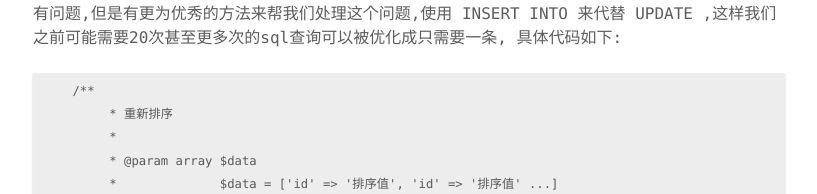
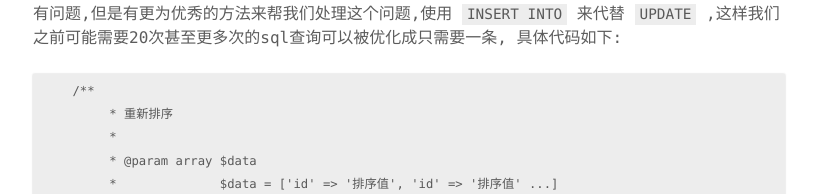
Before and after one commit to engineer-dahe/dahe.github.io, a Jekyll site: the page built from _posts/2017-06-12-mysql-bulk-update.md, in a window 1280 px wide. Shown: the part 671-865 px from the top of the page, without its empty margins (231-1048 px from the left). Built offline with Jekyll 4.4.1, drawn with Linux system fonts in a browser that asks for light colours; some of the changed text lies outside the part shown.

Commit message:
撰写博客

````diff
--- a/_posts/2017-06-12-mysql-bulk-update.md
+++ b/_posts/2017-06-12-mysql-bulk-update.md
@@ -12,7 +12,7 @@ author: '丁'
 
 ![mahua](http://7xp1dj.com1.z0.glb.clouddn.com/1E7918B3-4B51-43CA-BCDD-00A6F48ACE15.png)
 
-当我们点击排序按钮之后,常规的做法是提交表单然后后台逐条取值,使用for循环批量更新数据.OK,这没有问题,但是有更为优秀的方法来帮我们处理这个问题,使用 INSERT INTO 来代替 UPDATE ,这样我们之前可能需要20次甚至更多次的sql查询可以被优化成只需要一条,
+当我们点击排序按钮之后,常规的做法是提交表单然后后台逐条取值,使用for循环批量更新数据.OK,这没有问题,但是有更为优秀的方法来帮我们处理这个问题,使用 `INSERT INTO` 来代替 `UPDATE` ,这样我们之前可能需要20次甚至更多次的sql查询可以被优化成只需要一条,
 具体代码如下:
 
 ```
````
